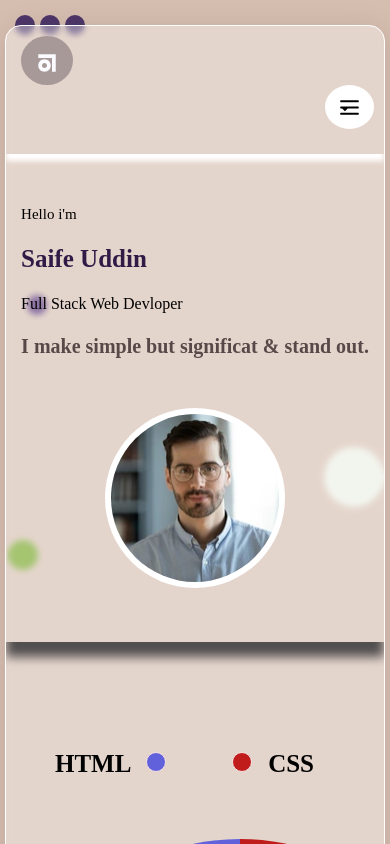
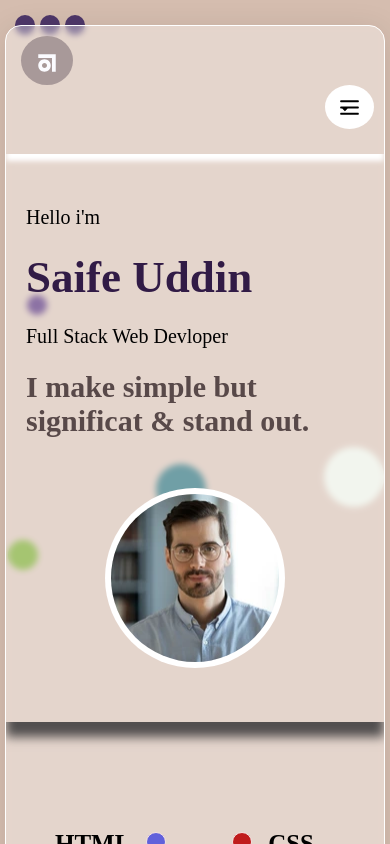
Before and after one commit to saifeuddin/Portfo, a Next.js app: page / in a window 390 px wide. Shown: the top 844 px of the page. Built offline with nearby package versions, Linux system fonts and the light colour scheme; a web font is replaced by a local one.

Commit message:
profile1

```diff
--- a/styles/Profile.module.css
+++ b/styles/Profile.module.css
@@ -170,13 +170,8 @@
 
 @media screen and (max-width: 568px) {
 
-    .pc {
-        margin: 0px 10px !important;
-    }
 
-
-
-    .profile_name div:nth-child(1) {
+    /* .profile_name div:nth-child(1) {
         font-size: 15px;
     }
 
@@ -190,7 +185,7 @@
 
     .profile_name div:nth-child(4) {
         font-size: 20px;
-    }
+    } */
 
 
 
```
